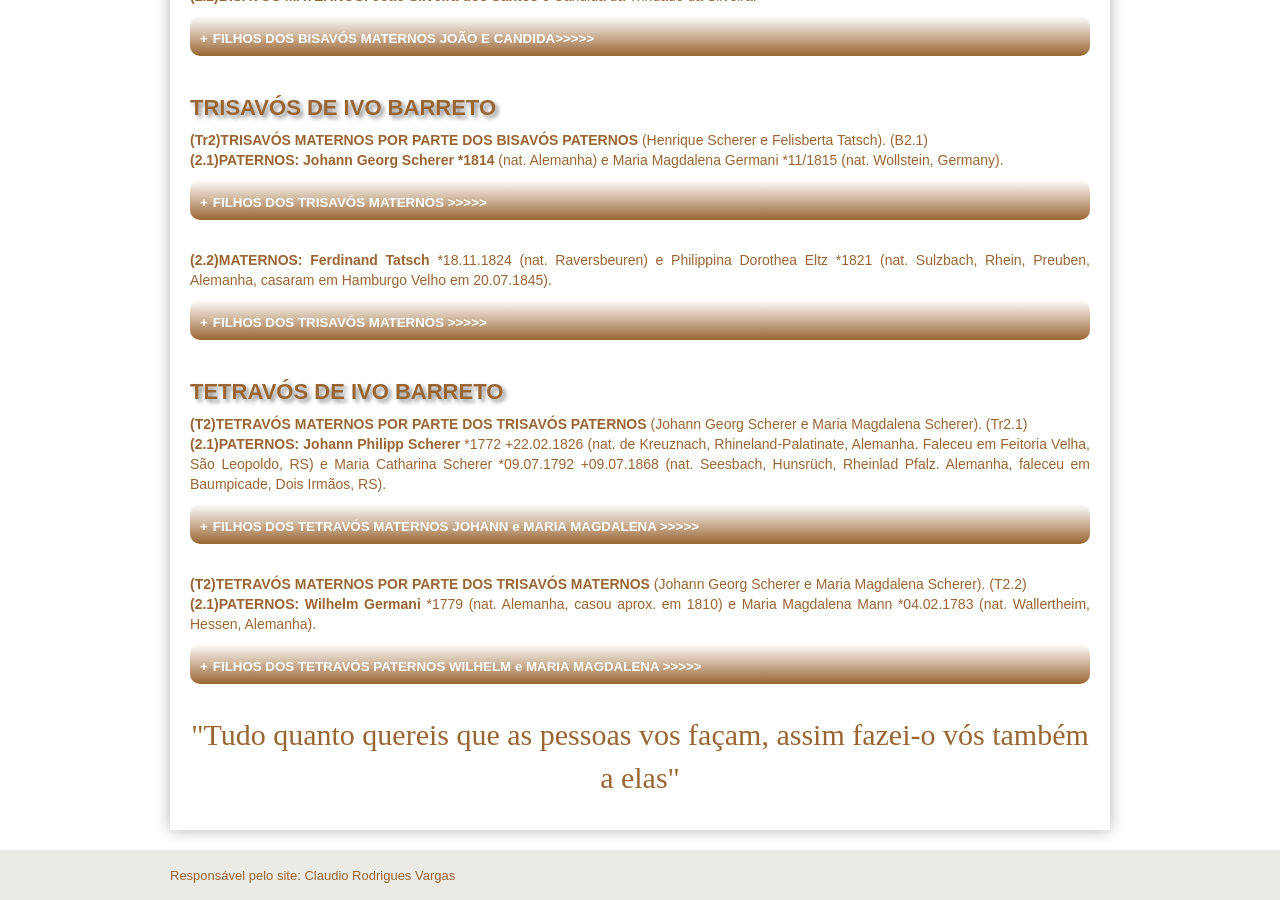
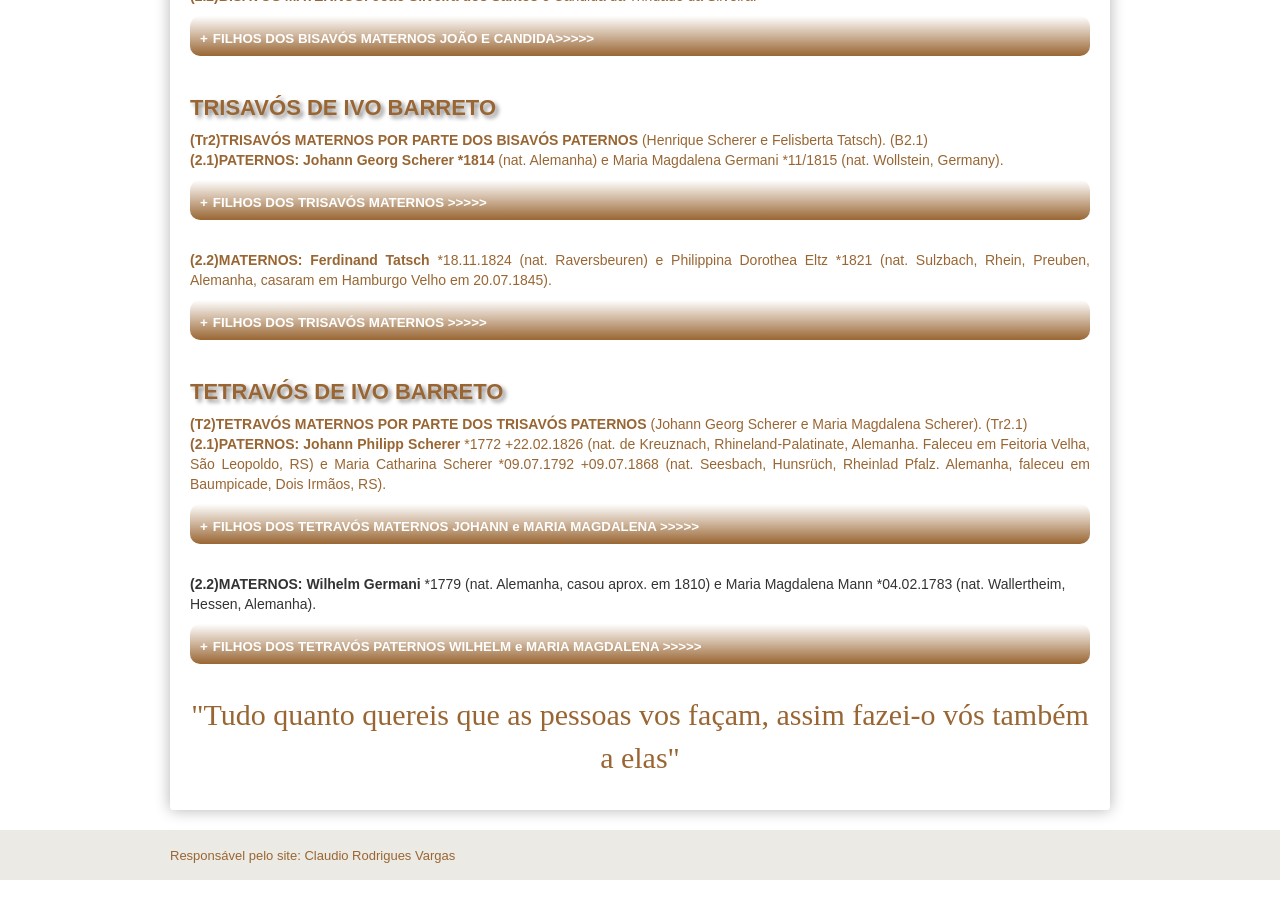
Before and after one commit to claudiovargas1955/claudiovargas1955.github.io, a Jekyll site: the page built from _pages/familia-barreto.html, in a window 1280 px wide and 900 px high, scrolled down 1371 px. Built offline with Jekyll 4.4.1, drawn with Linux system fonts in a browser that asks for light colours; some web fonts are replaced.

Commit message:
Update familia-barreto.html

```diff
--- a/_pages/familia-barreto.html
+++ b/_pages/familia-barreto.html
@@ -464,8 +464,7 @@ faleceu em Baumpicade, Dois Irmãos, RS).
      <b>(2.1.7)Anna Elisabeth Scherer: </b>*10.02.1823 <br>
      <b>(2.1.8)Sophia Catharina Scherer: </b>*27.04.1825 (nat. Seesbach, Hunsrüch, Rheiland Pfalz, Alemanha). </details></p><br>
 
-<p><b>(T2)TETRAVÓS MATERNOS POR PARTE DOS TRISAVÓS MATERNOS </b>(Johann Georg Scherer e Maria Magdalena Scherer). (T2.2)<br>
-  <b>(2.1)PATERNOS: Wilhelm Germani </b>*1779 (nat. Alemanha, casou aprox. em 1810) e Maria Magdalena Mann *04.02.1783 (nat. Wallertheim,
+<b>(2.2)MATERNOS: Wilhelm Germani </b>*1779 (nat. Alemanha, casou aprox. em 1810) e Maria Magdalena Mann *04.02.1783 (nat. Wallertheim,
 Hessen, Alemanha).<br>
 <details><summary><b>FILHOS DOS TETRAVÓS PATERNOS WILHELM e MARIA MAGDALENA >>>>></summary></b><br>
   <p><b>(2.1.1)Wilhelm Germany: *07.06.1813 +27.06.1860 (nat. Alemanha, faleceu em Estancia Velha, RS).<br>
```
